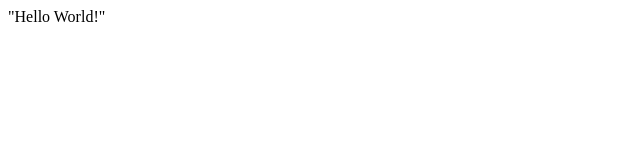
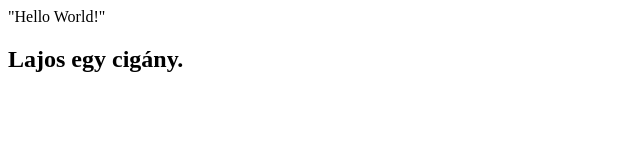
Before and after one commit to Attila-a/my_project, a plain HTML site: page index.html in a window 1280 px wide. Shown: the whole page, without its empty margins (0-640 px from the left). Drawn offline with Linux system fonts and the light colour scheme.

Commit message:
második commit: létrehoztuk az index.html fájlt

```diff
--- a/index.html
+++ b/index.html
@@ -1 +1,2 @@
 "Hello World!"
+<h2>Lajos egy cigány.</h2>
```
